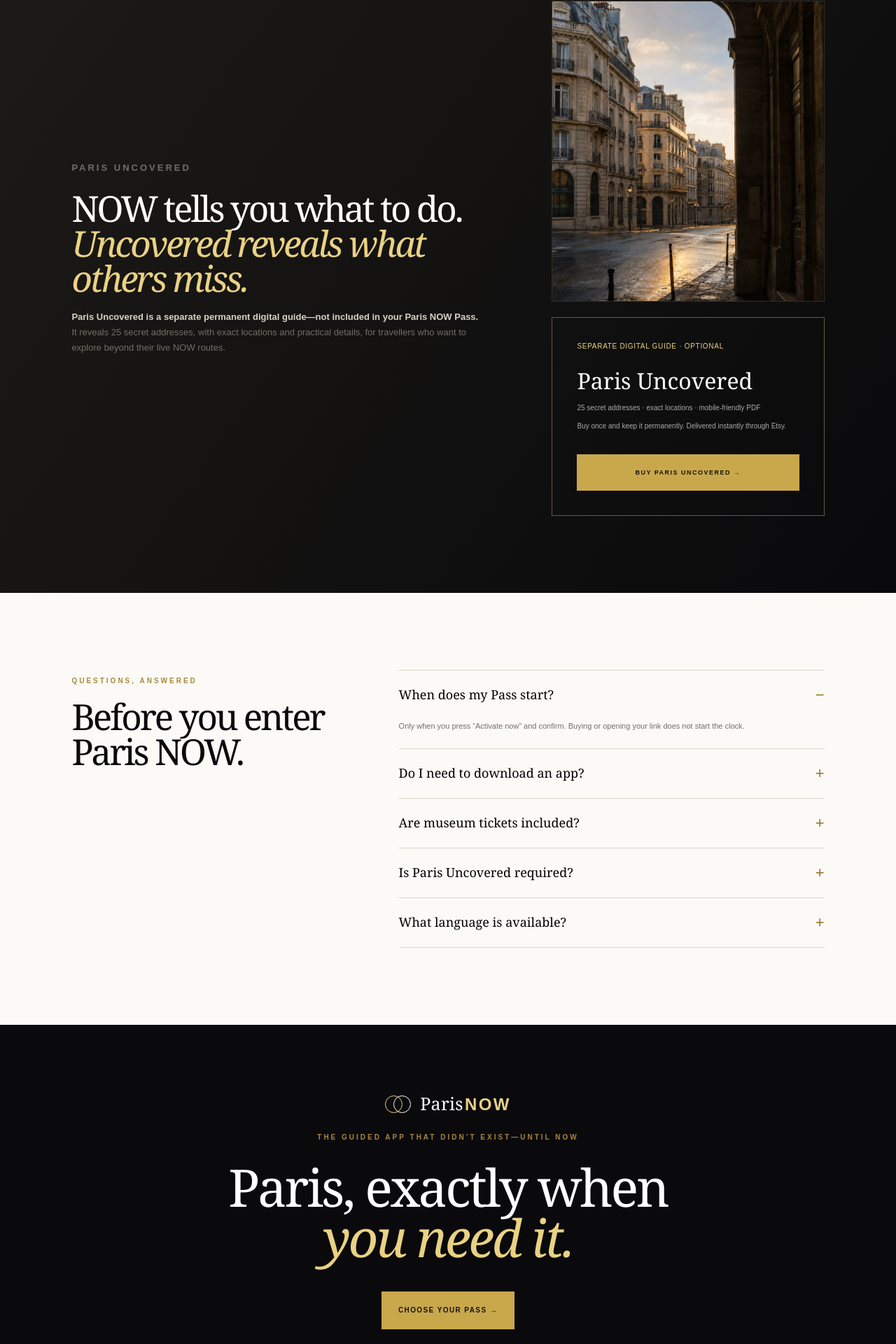
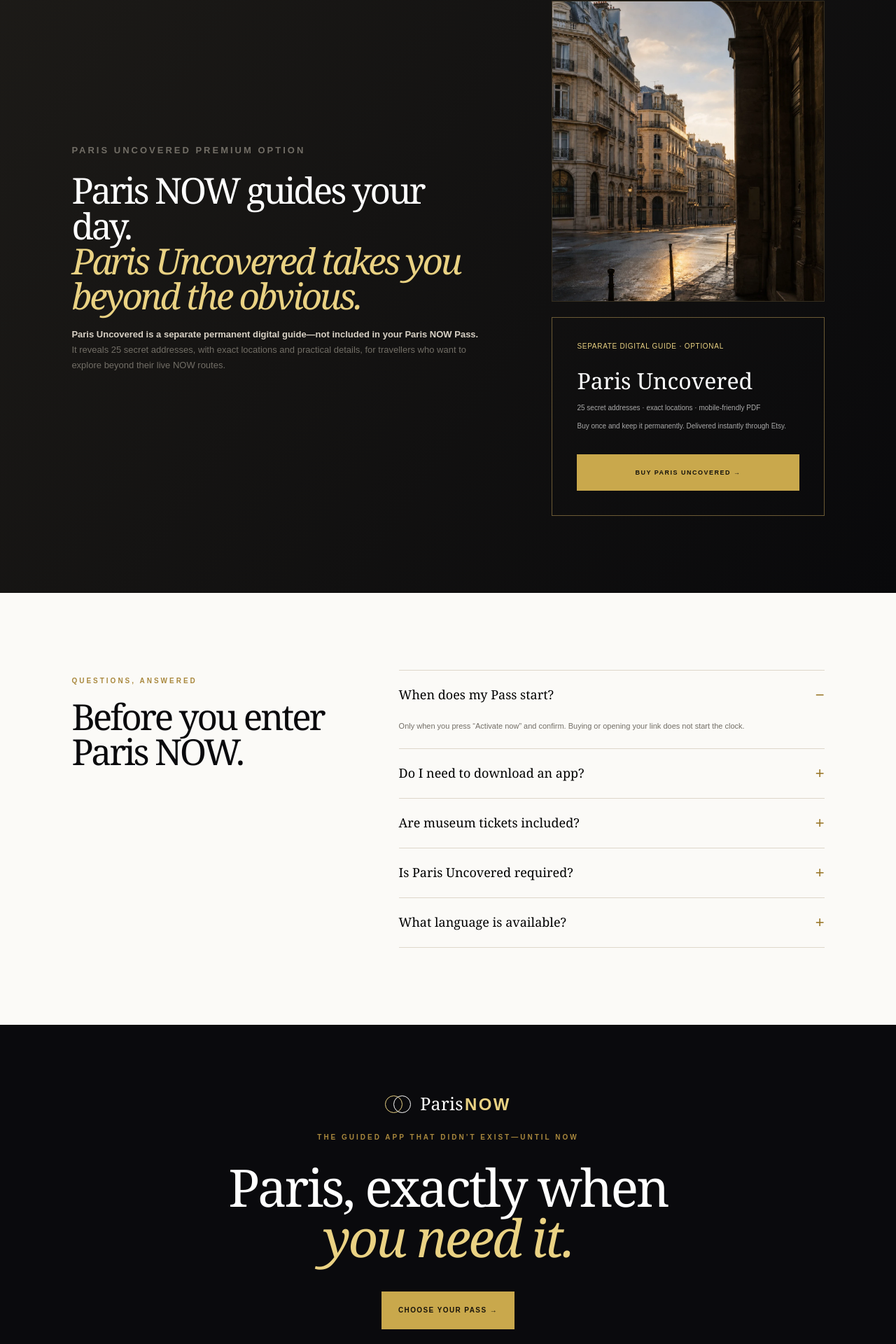
Before and after one commit to naturlabs1996-creator/velvet-passport-now, a Next.js app: page / in a window 1280 px wide. Shown: the part 6012-7932 px from the top of the page at 70% size. Built offline with nearby package versions, Linux system fonts and the light colour scheme.

Commit message:
Improve Uncovered positioning and closing tagline

```diff
--- a/app/page.tsx
+++ b/app/page.tsx
@@ -39,10 +39,10 @@ export default function Home(){
 
     <section className="pricing" id="passes"><Heading kicker="CHOOSE YOUR PARIS NOW PASS" title="Less than the price of one wasted hour." text="Tickets, transport and paid attractions are purchased separately."/><div className="priceGrid"><Price title="Paris NOW 72 Hours" price="11" cents=".90" description="Three continuous days from activation." items={["Full NOW decision engine","Weather and energy filters","NOW routes and Velvet Picks","Ticket Rescue and Protection","Activate within 12 months"]} buy={buy}/><Price featured title="Paris NOW 7 Days" price="18" cents=".90" description="Seven continuous days from activation." items={["Everything in the 72-hour Pass","More room for changing plans","Ideal for a full Paris stay","One account, one secure Pass","Activate within 12 months"]} buy={buy}/></div><div id="checkout" className={`checkout ${checkout?"show":""}`}><span>◇</span><div><b>Stripe Checkout will open here.</b><p>Live payment links will be connected after the commercial offer and refund policy are approved. No payment has been taken.</p></div></div><p className="micro">Secure checkout powered by Stripe · Buy now, activate later · English launch edition</p></section>
 
-    <section className="uncovered"><div><p className="kicker">PARIS UNCOVERED</p><h2>NOW tells you what to do.<br/><em>Uncovered reveals what others miss.</em></h2><p><b>Paris Uncovered is a separate permanent digital guide—not included in your Paris NOW Pass.</b> It reveals 25 secret addresses, with exact locations and practical details, for travellers who want to explore beyond their live NOW routes.</p></div><div className="uncoveredSide"><figure className="editorialImage uncoveredImage"><img src="/images/paris-haussmann-evening.webp" alt="A quiet Haussmannian Paris street glowing after rain"/></figure><aside><small>SEPARATE DIGITAL GUIDE · OPTIONAL</small><b>Paris Uncovered</b><span>25 secret addresses · exact locations · mobile-friendly PDF</span><p>Buy once and keep it permanently. Delivered instantly through Etsy.</p><a className="uncoveredCta" href="https://www.etsy.com/listing/4517688727/paris-uncovered-25-secret-addresses" target="_blank" rel="noreferrer">BUY PARIS UNCOVERED →</a></aside></div></section>
+    <section className="uncovered"><div><p className="kicker">PARIS UNCOVERED PREMIUM OPTION</p><h2>Paris NOW guides your day.<br/><em>Paris Uncovered takes you beyond the obvious.</em></h2><p><b>Paris Uncovered is a separate permanent digital guide—not included in your Paris NOW Pass.</b> It reveals 25 secret addresses, with exact locations and practical details, for travellers who want to explore beyond their live NOW routes.</p></div><div className="uncoveredSide"><figure className="editorialImage uncoveredImage"><img src="/images/paris-haussmann-evening.webp" alt="A quiet Haussmannian Paris street glowing after rain"/></figure><aside><small>SEPARATE DIGITAL GUIDE · OPTIONAL</small><b>Paris Uncovered</b><span>25 secret addresses · exact locations · mobile-friendly PDF</span><p>Buy once and keep it permanently. Delivered instantly through Etsy.</p><a className="uncoveredCta" href="https://www.etsy.com/listing/4517688727/paris-uncovered-25-secret-addresses" target="_blank" rel="noreferrer">BUY PARIS UNCOVERED →</a></aside></div></section>
 
     <section className="faq"><div><p className="kicker">QUESTIONS, ANSWERED</p><h2>Before you enter Paris NOW.</h2></div><div>{faqs.map((f,i)=><article className={openFaq===i?"open":""} key={f[0]}><button onClick={()=>setOpenFaq(openFaq===i?-1:i)} aria-expanded={openFaq===i}><b>{f[0]}</b><span>{openFaq===i?"−":"+"}</span></button>{openFaq===i&&<p>{f[1]}</p>}</article>)}</div></section>
-    <section className="final"><div className="finalProductMark"><span className="largeRings"><i/><i/></span><b><span>Paris</span><em>NOW</em></b></div><p className="kicker">THE GUIDED APP THAT DIDN’T EXIST—UNTIL NOW</p><h2>Paris, exactly when<br/><em>you need it.</em></h2><a className="button gold" href="#passes">CHOOSE YOUR PASS →</a><small>One intelligent travel companion. Every city, exactly when you need it.</small></section>
+    <section className="final"><div className="finalProductMark"><span className="largeRings"><i/><i/></span><b><span>Paris</span><em>NOW</em></b></div><p className="kicker">THE GUIDED APP THAT DIDN’T EXIST—UNTIL NOW</p><h2>Paris, exactly when<br/><em>you need it.</em></h2><a className="button gold" href="#passes">CHOOSE YOUR PASS →</a><small><span>One intelligent travel companion.</span><span>Every city, exactly when you need it.</span></small></section>
     <footer><nav><a href="/terms">Terms</a><a href="/privacy">Privacy</a><a href="/refund-policy">Refund policy</a><a href="/contact">Contact</a></nav><small>© 2026 Velvet Passport. Attraction names and trademarks belong to their respective owners.</small></footer>
   </main>
 }
```
